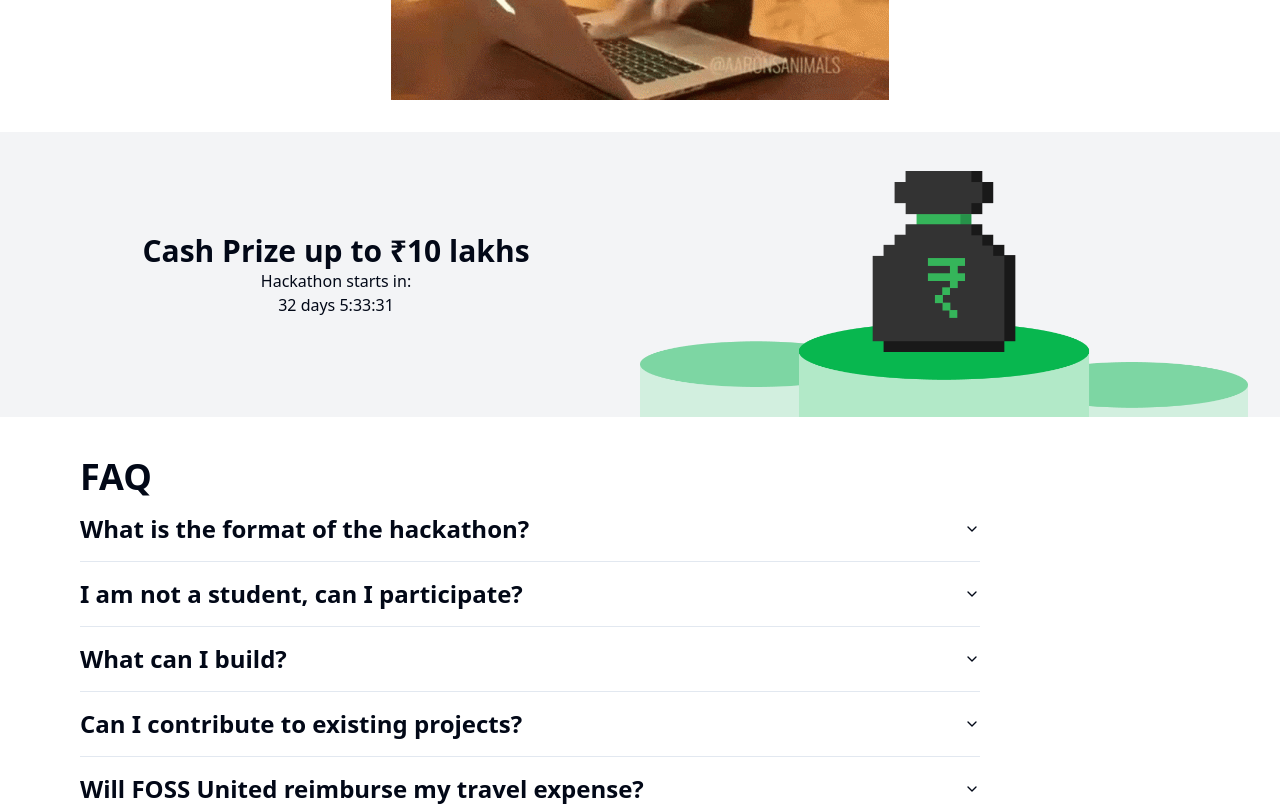
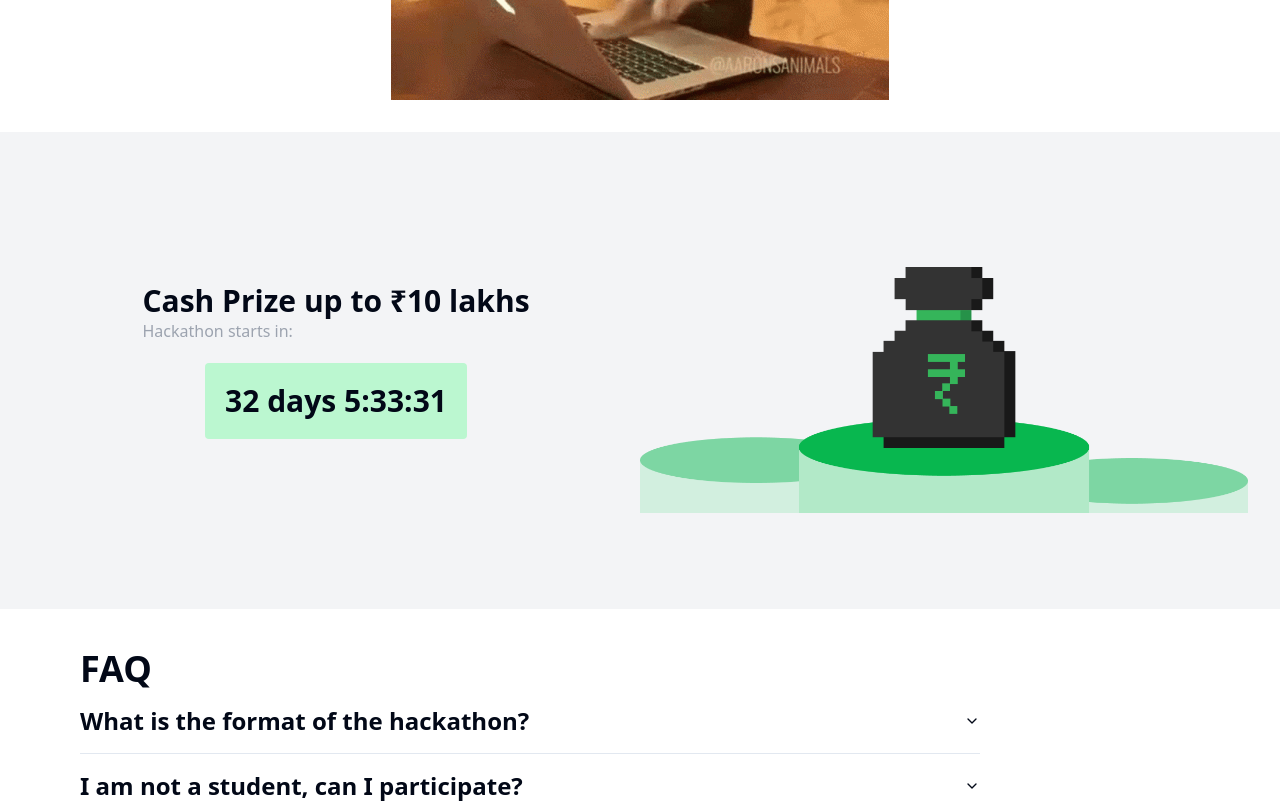
Before and after one commit to FOSSClubSIT/FOSSHackWeb, a React (Vite) app: page / in a window 1280 px wide. Shown: the part 660-1466 px from the top of the page. Built offline with nearby package versions, Linux system fonts and the light colour scheme.

Commit message:
update: Prizes

```diff
--- a/src/components/CountDownTimer.tsx
+++ b/src/components/CountDownTimer.tsx
@@ -11,14 +11,18 @@ const App: React.FC = () => {
   };
 
   return (
-    <div className='bg-gray-100 min-h-10 min-w-full mt-8 flex flex-col items-center justify-center sm:flex-row sm:justify-between px-8 m-10'>
+    <div className='bg-gray-100 dark:bg-inherit min-h-10 min-w-full mt-8 flex flex-col items-center justify-center sm:flex-row sm:justify-between py-24 px-8 m-10'>
       <div className="countdown flex flex-col items-center justify-center flex-1">
+        <span>
         <h1 className='text-3xl font-extrabold'>Cash Prize up to ₹10 lakhs</h1>
-        <p>Hackathon starts in:</p>
-        <Countdown
+        <p className='text-gray-400'>Hackathon starts in:</p>
+        </span>
+        <span className='bg-green-200 text-3xl font-bold my-5 dark:bg-green-600 p-5 rounded-sm'>
+        <Countdown cl
           date={new Date('2024-07-27T12:00:00')}
           renderer={countdownRenderer}
         />
+        </span>
       </div>
       <div className="image flex-1">
         <img className='' src={rupee} alt="" />
```
